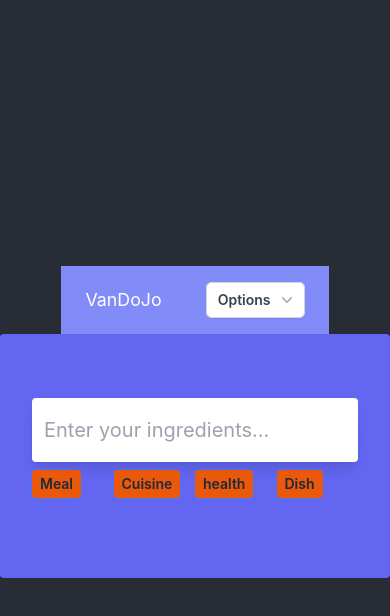
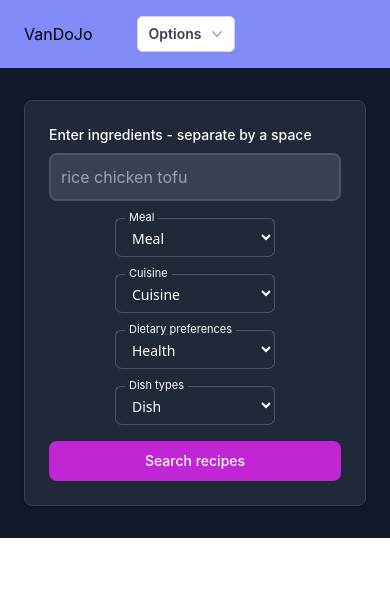
Before and after one commit to vandojo/on-the-menu, a React (Create React App) app in the folder client/: page / in a window 390 px wide. Shown: the top 616 px of the page. Built offline with nearby package versions, Linux system fonts and the light colour scheme; the HTML template or start-up script is replaced by a standard one.

Commit message:
Created a more responsive and much better looking form. Also refactored the components in it so they can be reused in other areas of the app. Like the submit button and the input elements.

```diff
--- a/client/src/App.js
+++ b/client/src/App.js
@@ -1,16 +1,14 @@
 import {Navbar} from "./navbar";
-import {Form} from "./components/form";
+
+import {Form} from "./components/recipeform";
+
 import "./App.css";
 
 function App() {
   return (
     <div className="App">
-      <header className="App-header">
-        <Navbar />
-        <section className="bg-indigo-500 h-50 p-8 rounded">
-          <Form />
-        </section>
-      </header>
+      <Navbar />
+      <Form />
     </div>
   );
 }
--- /dev/null
+++ b/client/src/components/dropdowns.js
@@ -0,0 +1,25 @@
+export function Dropdowns({selectItems}) {
+  const selectDropdowns = selectItems.map((elem) => {
+    return (
+      <div key={elem.id} className="relative h-10 w-40 ">
+        <select
+          name={elem.name}
+          multiple=""
+          className="text-white focus:bg-gray-700 peer h-full border-gray-600 border-1  rounded-[7px] w-full  border  border-t-transparent bg-transparent px-3 py-2.5 font-sans text-sm font-normal outline outline-0 transition-all placeholder-shown:border placeholder-shown:border-blue-gray-200 placeholder-shown:border-t-blue-gray-200 empty:!bg-gray-900 focus:border-2 focus:border-fuchsia-600 focus:border-t-transparent focus:outline-0 disabled:border-0 disabled:bg-blue-gray-50"
+        >
+          <option value="">{elem.placeholder}</option>
+          {elem.items.map((opt) => (
+            <option value={opt} key={opt}>
+              {opt}
+            </option>
+          ))}
+        </select>
+        <label className="text-white focus-text-white pointer-events-none absolute left-0 -top-1.5 flex h-full w-full select-none text-[11px] font-normal leading-tight  transition-all before:pointer-events-none before:mt-[6.5px] before:mr-1 before:box-border before:block before:h-1.5 before:w-2.5 before:rounded-tl-md before:border-t before:border-l  before:transition-all after:pointer-events-none after:mt-[6.5px] after:ml-1 after:box-border after:block after:h-1.5 after:w-2.5 after:flex-grow after:rounded-tr-md after:border-t after:border-r after:transition-all peer-placeholder-shown:text-sm peer-placeholder-shown:leading-[3.75] peer-placeholder-shown:text-white peer-placeholder-shown:before:border-transparent peer-placeholder-shown:after:border-transparent peer-focus:text-[11px] peer-focus:leading-tight peer-focus:text-white peer-focus:before:border-t-2 peer-focus:before:border-l-2 peer-focus:before:border-fuchsia-600 before:border-gray-600  peer-focus:after:border-t-2 peer-focus:after:border-r-2 after:border-gray-600 peer-focus:after:border-fuchsia-600  peer-disabled:text-transparent peer-disabled:before:border-transparent peer-disabled:after:border-transparent ">
+          {elem.txt}
+        </label>
+      </div>
+    );
+  });
+
+  return <>{selectDropdowns}</>;
+}
--- /dev/null
+++ b/client/src/components/inputbar.js
@@ -0,0 +1,20 @@
+export function InputBar({idname, labeltxt, inputtype, name, placeholdertxt}) {
+  return (
+    <div className="text-left">
+      <label
+        htmlFor={idname}
+        className="block mb-2 text-sm font-medium text-white"
+      >
+        {labeltxt}
+      </label>
+      <input
+        type={inputtype}
+        name={name}
+        id={idname}
+        className=" sm:text-sm rounded-lg outline-none border-2 focus:ring-fuchsia-600   hover:border-fuchsia-600 focus:border-fuchsia-600 block w-full p-2.5 bg-gray-700 border-gray-600 placeholder-gray-400 text-white "
+        required=""
+        placeholder={placeholdertxt}
+      ></input>
+    </div>
+  );
+}
--- /dev/null
+++ b/client/src/components/recipeform.js
@@ -0,0 +1,110 @@
+import {Dropdowns} from "./dropdowns";
+import {SubmitButton} from "./submitbutton";
+import {InputBar} from "./inputbar";
+export function Form() {
+  const selectItems = [
+    {
+      items: ["Breakfast", "Lunch", "Dinner", "Snack"],
+      placeholder: "Meal",
+      id: "meal_menu",
+      txt: "Meal",
+      name: "mealTypes",
+    },
+
+    {
+      items: [
+        "American",
+        "Asian",
+        "British",
+        "Italian",
+        "Mediterranean",
+        "Chinese",
+        "Caribbean",
+      ],
+      placeholder: "Cuisine",
+      id: "cuisine_menu",
+      txt: "Cuisine",
+      name: "cuisineType",
+    },
+
+    {
+      items: [
+        "celery-free",
+        "gluten-free",
+        "vegetarian",
+        "vegan",
+        "soy-free",
+        "kosher",
+        "wheat-free",
+        "fish-free",
+        "egg-free",
+        "shellfish-free",
+      ],
+      placeholder: "Health",
+      id: "health_menu",
+      txt: "Dietary preferences",
+      name: "health",
+    },
+
+    {
+      items: [
+        "Bread",
+        "Cereals",
+        "Desserts",
+        "Drinks",
+        "Main course",
+        "Pancake",
+        "Salad",
+        "Preserve",
+        "Sandwiches",
+        "Side dish",
+        "Soup",
+        "Starter",
+        "Sweets",
+      ],
+      placeholder: "Dish",
+      id: "dish_menu",
+      txt: "Dish types",
+      name: "dishType",
+    },
+  ];
+
+  const handleSubmit = (e) => {
+    e.preventDefault();
+    const formData = new FormData(e.target);
+    const formVals = Object.fromEntries(formData);
+  };
+  return (
+    <section className="bg-gray-900">
+      <div className="flex flex-col items-center justify-center px-6 py-8 mx-auto md:h-screen lg:py-0">
+        <div
+          className="w-full rounded-lg shadow border md:mt-0   xl:p-0
+        bg-gray-800 border-gray-700
+        "
+        >
+          <div className="p-6 space-y-4 md:space-y-6  sm:p-8">
+            <form
+              className="space-y-4 md:space-y-6"
+              onSubmit={handleSubmit}
+              action="#"
+              method="get"
+            >
+              <InputBar
+                idname={"searchbar"}
+                name={"ingredients"}
+                inputtype={"text"}
+                placeholdertxt={"rice chicken tofu"}
+                labeltxt={"Enter ingredients - separate by a space"}
+              />
+
+              <div className="flex flex-wrap  sm:grid-cols-2 md:grid-cols-4  gap-4  justify-center">
+                <Dropdowns selectItems={selectItems} />
+              </div>
+              <SubmitButton btntxt={"Search recipes"} />
+            </form>
+          </div>
+        </div>
+      </div>
+    </section>
+  );
+}
--- /dev/null
+++ b/client/src/components/submitbutton.js
@@ -0,0 +1,10 @@
+export function SubmitButton({btntxt}) {
+  return (
+    <button
+      type="submit"
+      className="w-full text-white   focus:ring-4 focus:outline-none  font-medium rounded-lg text-sm px-5 py-2.5 text-center bg-fuchsia-600 hover:bg-fuchsia-700 focus:ring-fuchsia-800"
+    >
+      {btntxt}
+    </button>
+  );
+}
```
